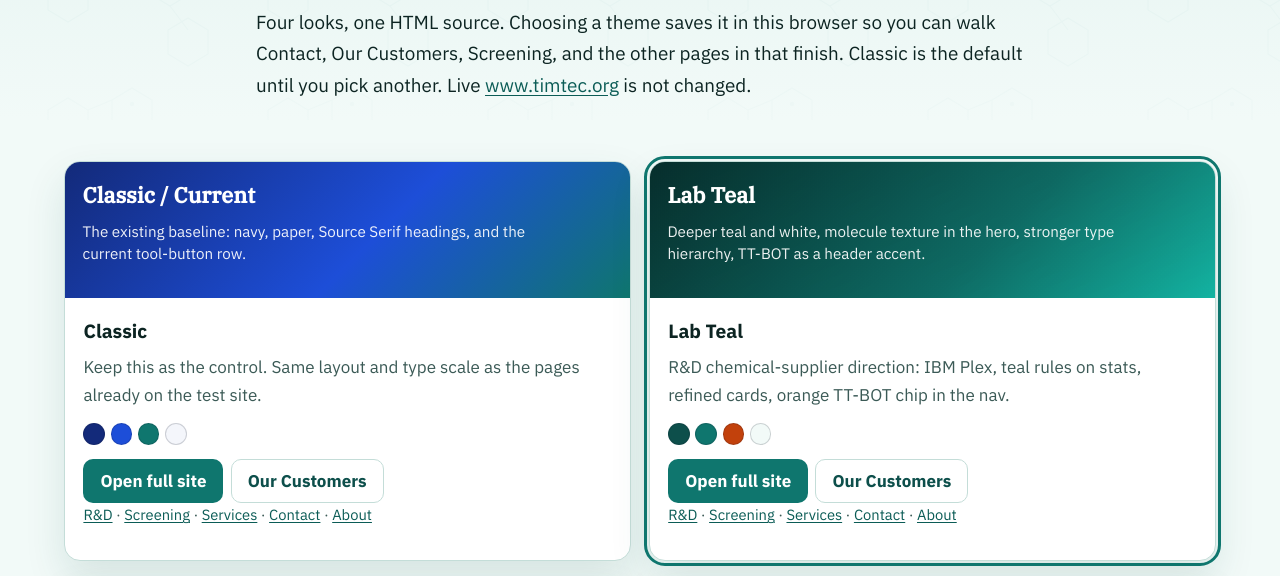
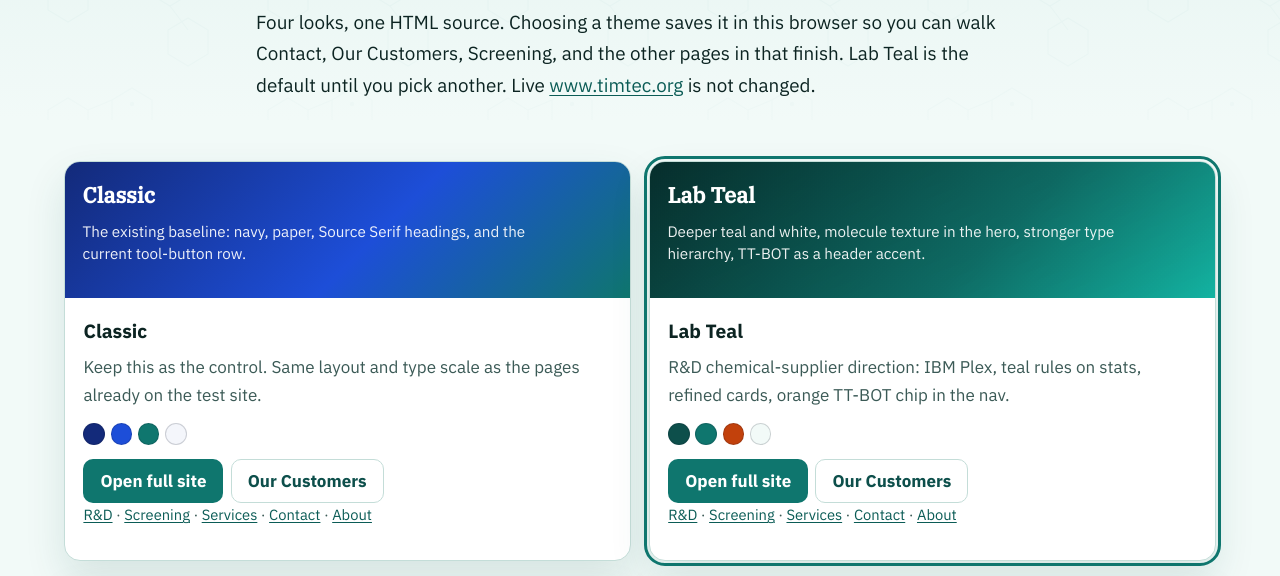
Before and after one commit to TimTecLLC/timtec-org-static, a plain HTML site: page themes/index.html in a window 1280 px wide. Shown: the part 211-787 px from the top of the page. Drawn offline with nearby package versions, Linux system fonts and the light colour scheme.

Commit message:
Note Lab Teal as default in theme gallery

```diff
--- a/themes/index.html
+++ b/themes/index.html
@@ -5,7 +5,7 @@
     <script src="../js/theme-boot.js"></script>
     <meta name="viewport" content="width=device-width, initial-scale=1" />
     <title>Design variants | TimTec LLC test site</title>
-    <meta name="description" content="Compare Classic, Lab Teal, Pharma Navy, and Clean Air visual themes on this TimTec GitHub Pages test site. Default remains Classic until another theme is chosen." />
+    <meta name="description" content="Compare Classic, Lab Teal, Pharma Navy, and Clean Air visual themes on this TimTec GitHub Pages test site. Default is Lab Teal until another theme is chosen." />
     <meta name="robots" content="noindex,follow" />
     <meta name="author" content="TimTec LLC" />
     <link rel="canonical" href="https://timtecllc.github.io/timtec-org-static/themes/" />
@@ -81,7 +81,7 @@
         <div class="wrap prose">
           <p class="kicker">Test site only</p>
           <h1>Design variants for comparison</h1>
-          <p class="lede">Four looks, one HTML source. Choosing a theme saves it in this browser so you can walk Contact, Our Customers, Screening, and the other pages in that finish. Classic is the default until you pick another. Live <a href="https://www.timtec.org/">www.timtec.org</a> is not changed.</p>
+          <p class="lede">Four looks, one HTML source. Choosing a theme saves it in this browser so you can walk Contact, Our Customers, Screening, and the other pages in that finish. Lab Teal is the default until you pick another. Live <a href="https://www.timtec.org/">www.timtec.org</a> is not changed.</p>
         </div>
       </section>
       <section class="theme-gallery">
@@ -89,7 +89,7 @@
           <div class="theme-grid">
             <article class="theme-card" data-theme-set="classic">
               <div class="theme-card-preview preview-classic">
-                <strong>Classic / Current</strong>
+                <strong>Classic</strong>
                 <p>The existing baseline: navy, paper, Source Serif headings, and the current tool-button row.</p>
               </div>
               <div class="theme-card-body">
```
